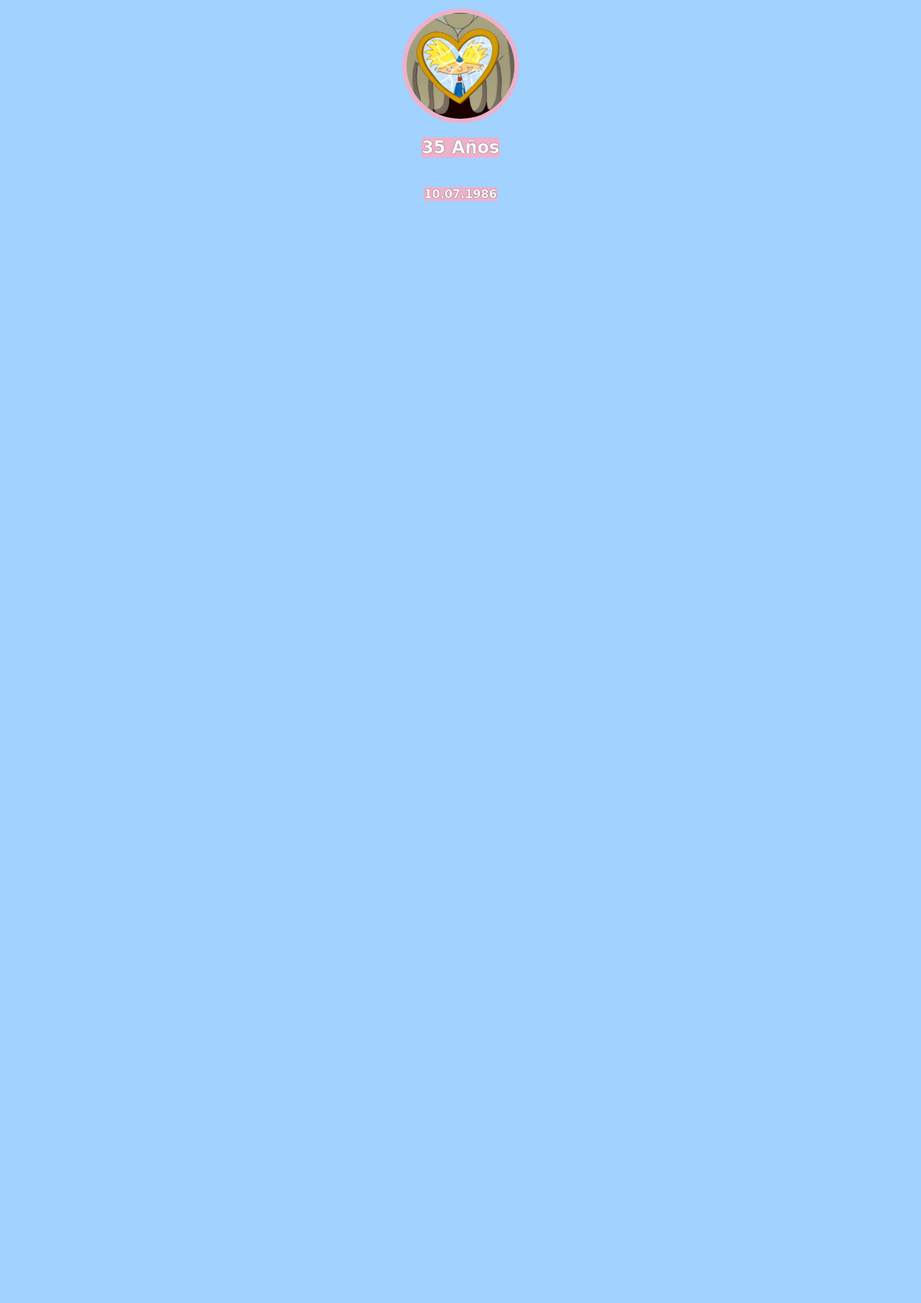
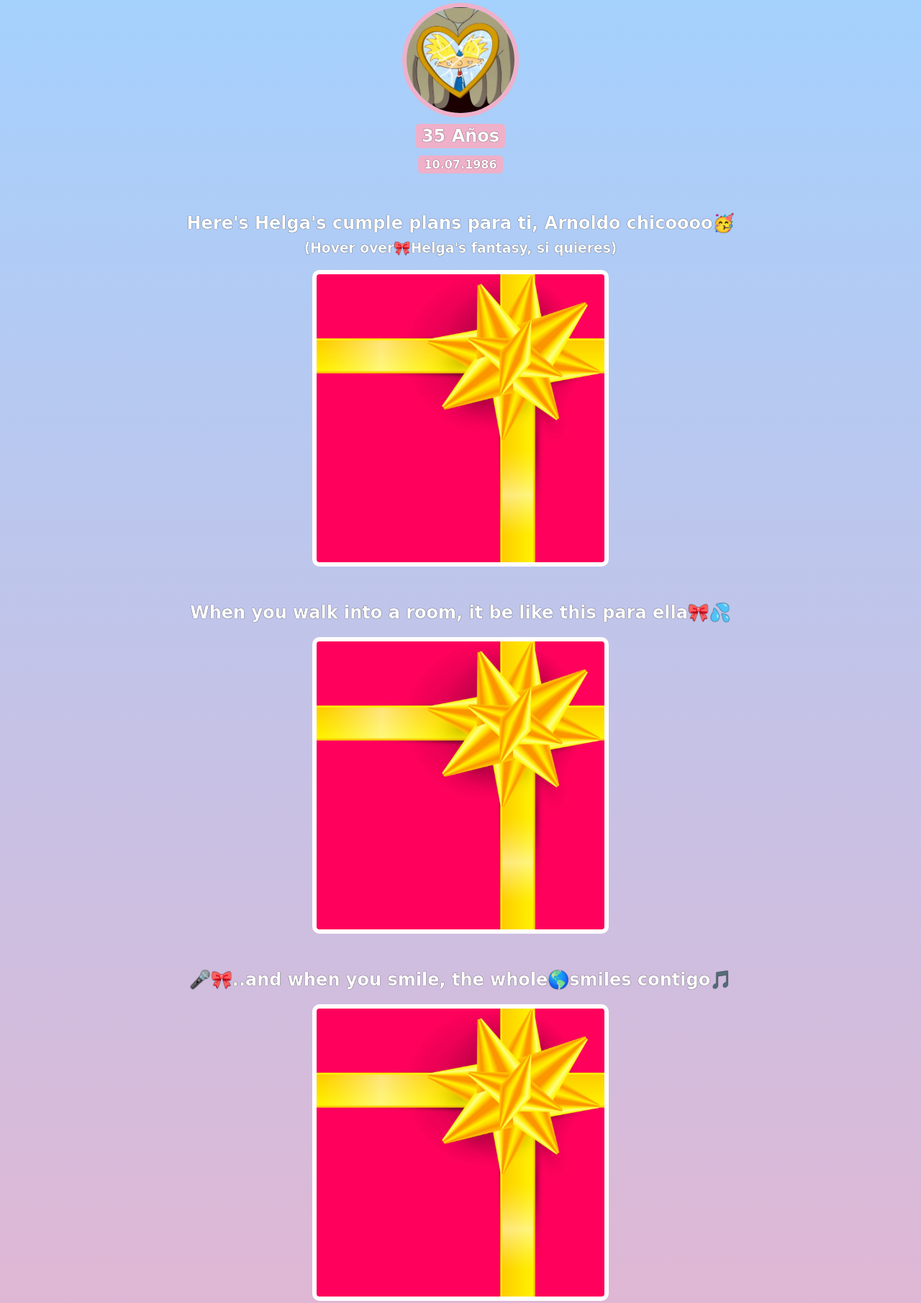
Before and after one commit to mekaseba/cumple, a plain HTML site: page index.html in a window 1280 px wide. Shown: the part 77-1887 px from the top of the page at 72% size. Before the commit the page ends 800 px from the top, so only its background shows below. Drawn offline with Linux system fonts and the light colour scheme; a web font is replaced by a local one.

Commit message:
final product

```diff
--- a/index.html
+++ b/index.html
@@ -4,13 +4,37 @@
         <link rel="stylesheet" href="styles.css">
         <link rel="preconnect" href="https://fonts.googleapis.com">
         <link rel="preconnect" href="https://fonts.gstatic.com" crossorigin>
-        <link href="https://fonts.googleapis.com/css2?family=Comic+Neue:ital,wght@1,700&family=Happy+Monkey&family=Orbitron:wght@400;800&display=swap"
+        <link href="https://fonts.googleapis.com/css2?family=Happy+Monkey&display=swap"
         rel="stylesheet">
     </head>
     <body>
         <h1>🎉Hoy es Arnoldo's Cumple🎈</h1>
-        <img id="pic" src="arnold.jpg" alt="Broken heart locket frame of Arnoldo's cara.">
-        <h2>35 Años</h2>
-        <h4>10.07.1986</h4>
+        <img id="pic" src="images/arnold.jpg" alt="Broken heart locket frame of Arnoldo's cara.">
+        <div id="header">
+            <h2 id="bday-age">35 Años</h2>
+            <h4 id="bday-date">10.07.1986</h4>
+        </div>
+        <div class="gift-section">
+            <h2 class="helga">Here's Helga's cumple plans para ti, Arnoldo chicoooo🥳</h2>
+            <h3 class="helga-hover">(Hover over🎀Helga's fantasy, si quieres)</h3>
+            <div id="helga-gift" alt="Helga fantasizing."></div>
+        </div>
+        <div class="walk-section">
+            <h2 class="helga">When you walk into a room, it be like this para ella🎀💦</h2>
+            <div id="helga-walk" alt="Arnoldo on the beach."></div>
+        </div>
+        <div class="sonrisa-section">
+            <h2 class="helga">🎤🎀..and when you smile, the whole🌎smiles contigo🎵</h2>
+            <div id="helga-smile" alt="Arnoldo smiling."></div>
+        </div>
+        <div class="wedding-section">
+            <h2 class="helga">¿Entonces, dime: sí o no?🎀🎩</h2>
+            <div id="helga-wed" alt="Arnoldo y Helga talvezzz saying their vows."></div>
+        </div>
+        <div class="footer">
+            <h4>Love, Helga ..slide into my dms
+            <span><a href="https://www.instagram.com/helgapatakig/" target="_blank">aquí</a></span>,
+            🏈cabeza</h4>
+        </div>
     </body>
 </html>
--- a/styles.css
+++ b/styles.css
@@ -2,13 +2,30 @@ body {
     text-align: center;
     font-family: 'happy-monkey', cursive, sans-serif;
     color: #ffffff;
-    background: #a2d2ff;
+    background: linear-gradient(#a2d2ff, #EFB0C9);
+}
+
+#header {
     display: flex;
     flex-direction: column;
     align-items: center;
 }
 
-h1, h2, h3, h4, p {
+#bday-age {
+    background: #EFB0C9;
+    padding: 3px 8px;
+    border-radius: 5px;
+    margin: 5px 0 10px 0;
+}
+
+#bday-date {
+    margin: 0;
+    background: #EFB0C9;
+    padding: 3px 8px;
+    border-radius: 5px;
+}
+
+h1, h2, h3, h4 {
     text-shadow: 0 0 1px black;
 }
 
@@ -18,6 +35,88 @@ h1, h2, h3, h4, p {
     border: 6px solid #EFB0C9;
 }
 
-h2, h4 {
-    background: #EFB0C9;
+.gift-section {
+    margin-top: 55px;
 }
+
+.helga {
+    margin-bottom: 10px;
+}
+
+.helga-hover {
+    margin-top: 0;
+}
+
+#helga-gift {
+    width: 400px;
+    height: 400px;
+    border: 6px solid white;
+    border-radius: 10px;
+    margin: 0 auto 50px auto;
+    background-image: url(images/giftbox.PNG);
+    background-size: 440px;
+    background-position: center;
+}
+
+#helga-gift:hover {
+    background-image: url(images/helga.gif);
+    background-size: cover;
+}
+
+#helga-walk {
+    width: 400px;
+    height: 400px;
+    border: 6px solid white;
+    border-radius: 10px;
+    margin: 20px auto 50px auto;
+    background-image: url(images/giftbox.PNG);
+    background-size: 440px;
+    background-position: center;
+}
+
+#helga-walk:hover {
+    background-image: url(images/walk.gif);
+    background-size: cover;
+}
+
+#helga-smile {
+    width: 400px;
+    height: 400px;
+    border: 6px solid white;
+    border-radius: 10px;
+    margin: 20px auto 50px auto;
+    background-image: url(images/giftbox.PNG);
+    background-size: 440px;
+    background-position: center;
+}
+
+#helga-smile:hover {
+    background-image: url(images/smile.gif);
+    background-size: cover;
+}
+
+#helga-wed {
+    width: 400px;
+    height: 300px;
+    border: 6px solid white;
+    border-radius: 10px;
+    margin: 20px auto 50px auto;
+    background-image: url(images/death.png);
+    background-size: 430px;
+    background-position: center;
+}
+
+#helga-wed:hover {
+    background-image: url(images/wedding.gif);
+}
+.aqui {
+    border: 20px;
+}
+
+a {
+    color: #a2d2ff;
+}
+
+.footer {
+    font-style: italic;
+}
```
Also changed, not shown: images/arnold.jpg (renamed from arnold.jpg), images/death.png (added), images/giftbox.PNG (added), images/walk.gif (added), 3 other files.
